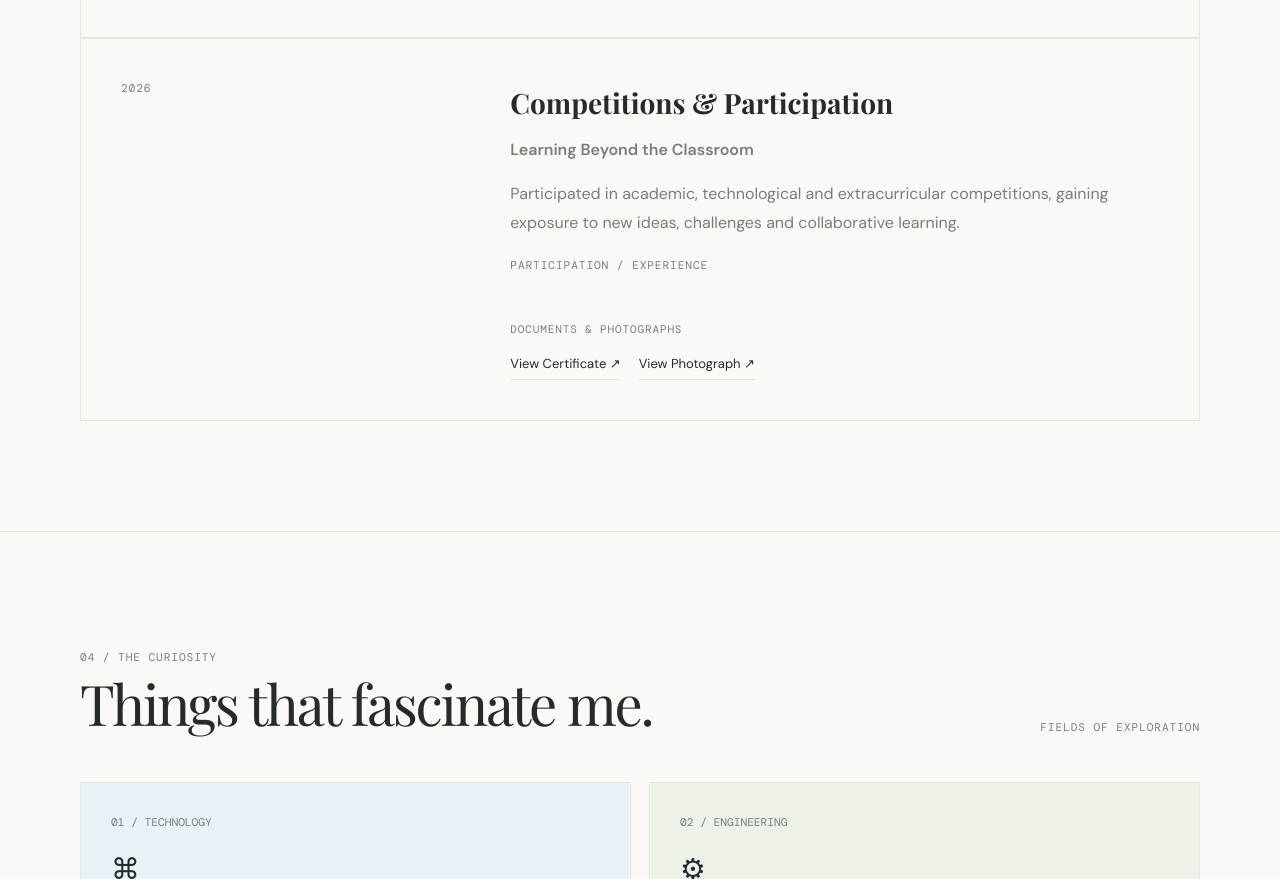
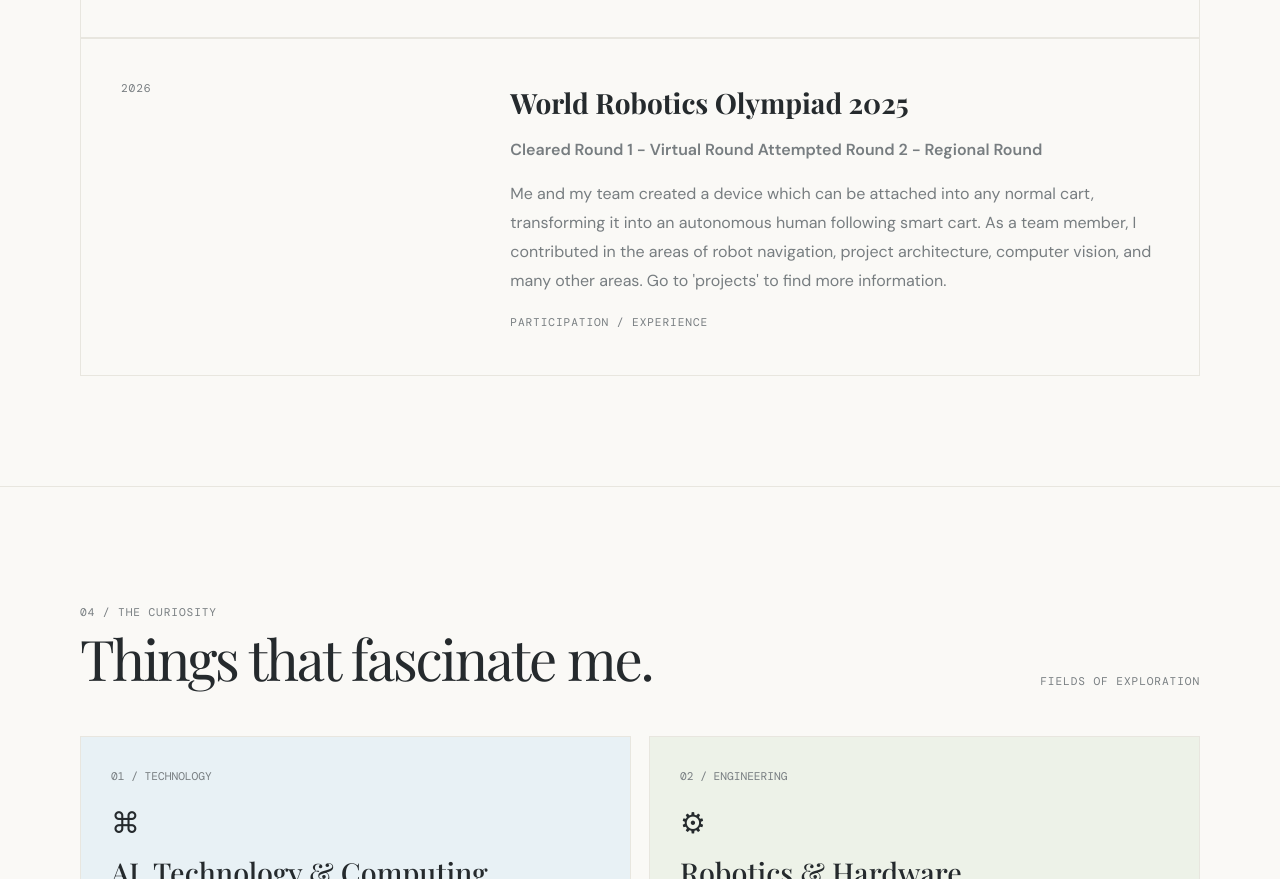
Before and after one commit to tahalaxmidharr/tahalaxmidhar, a plain HTML site: page index.html in a window 1280 px wide. Shown: the part 3385-4264 px from the top of the page. Drawn offline with nearby package versions, Linux system fonts and the light colour scheme.

Commit message:
added wro 2025 in achievemnts

```diff
--- a/index.html
+++ b/index.html
@@ -1194,42 +1194,23 @@
 
                     <div class="education-details">
 
-                        <h3>Competitions & Participation</h3>
+                        <h3>World Robotics Olympiad 2025</h3>
 
                         <p class="education-institution">
-                            Learning Beyond the Classroom
+                            Cleared Round 1 - Virtual Round
+                            Attempted Round 2 - Regional Round
                         </p>
 
                         <p>
-                            Participated in academic, technological
-                            and extracurricular competitions, gaining
-                            exposure to new ideas, challenges and
-                            collaborative learning.
+                            Me and my team created a device which can be attached into
+                            any normal cart, transforming it into an autonomous human following
+                            smart cart. As a team member, I contributed in the areas of robot navigation, project
+                            architecture, computer vision, and many other areas. Go to 'projects' to find more information.
                         </p>
 
                         <span class="mono">PARTICIPATION / EXPERIENCE</span>
 
-                        <div class="milestone-documents">
-
-                            <span class="mono">DOCUMENTS & PHOTOGRAPHS</span>
-
-                            <div class="document-links">
-
-                                <a href="documents/competition-certificate.pdf"
-                                  target="_blank"
-                                  rel="noopener noreferrer">
-                                    View Certificate ↗
-                                </a>
-
-                                <a href="images/science-exhibition.jpg"
-                                  target="_blank"
-                                  rel="noopener noreferrer">
-                                    View Photograph ↗
-                                </a>
-
-                            </div>
-
-                        </div>
+
 
                     </div>
 
```
